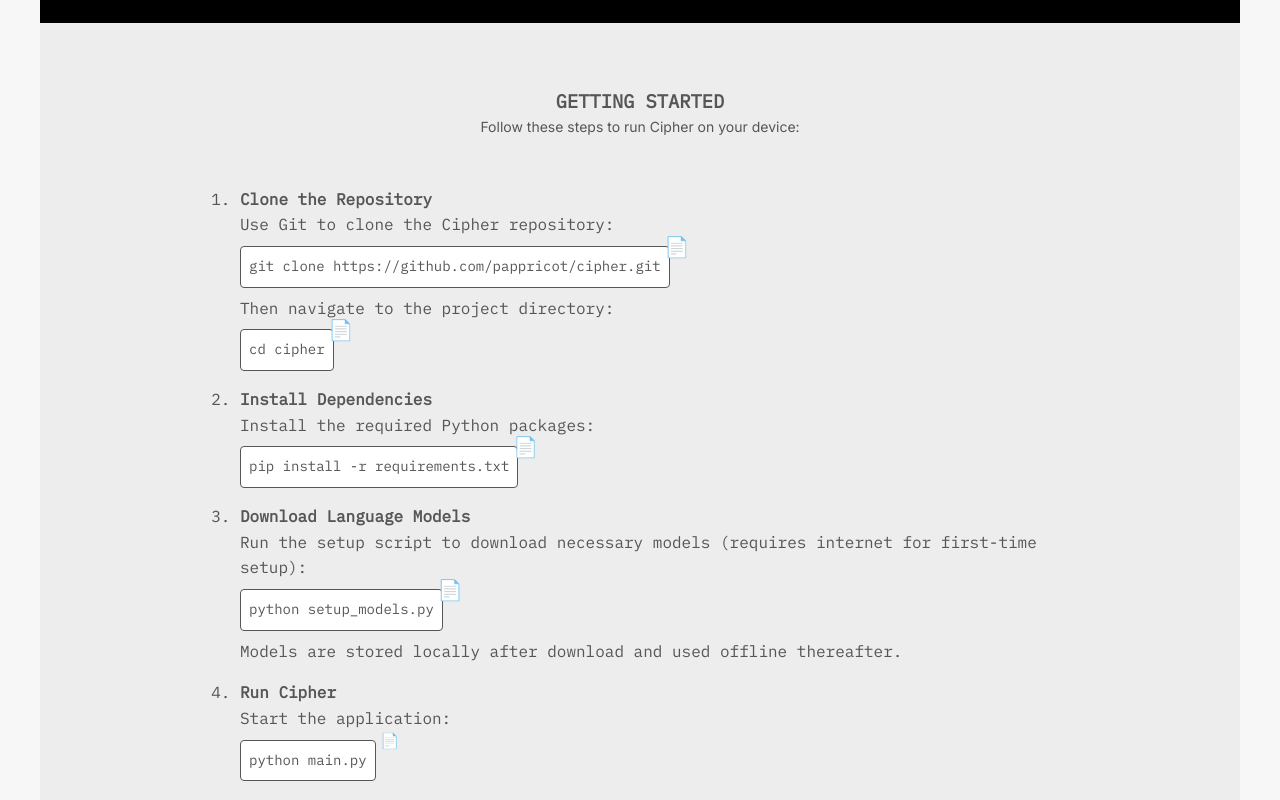
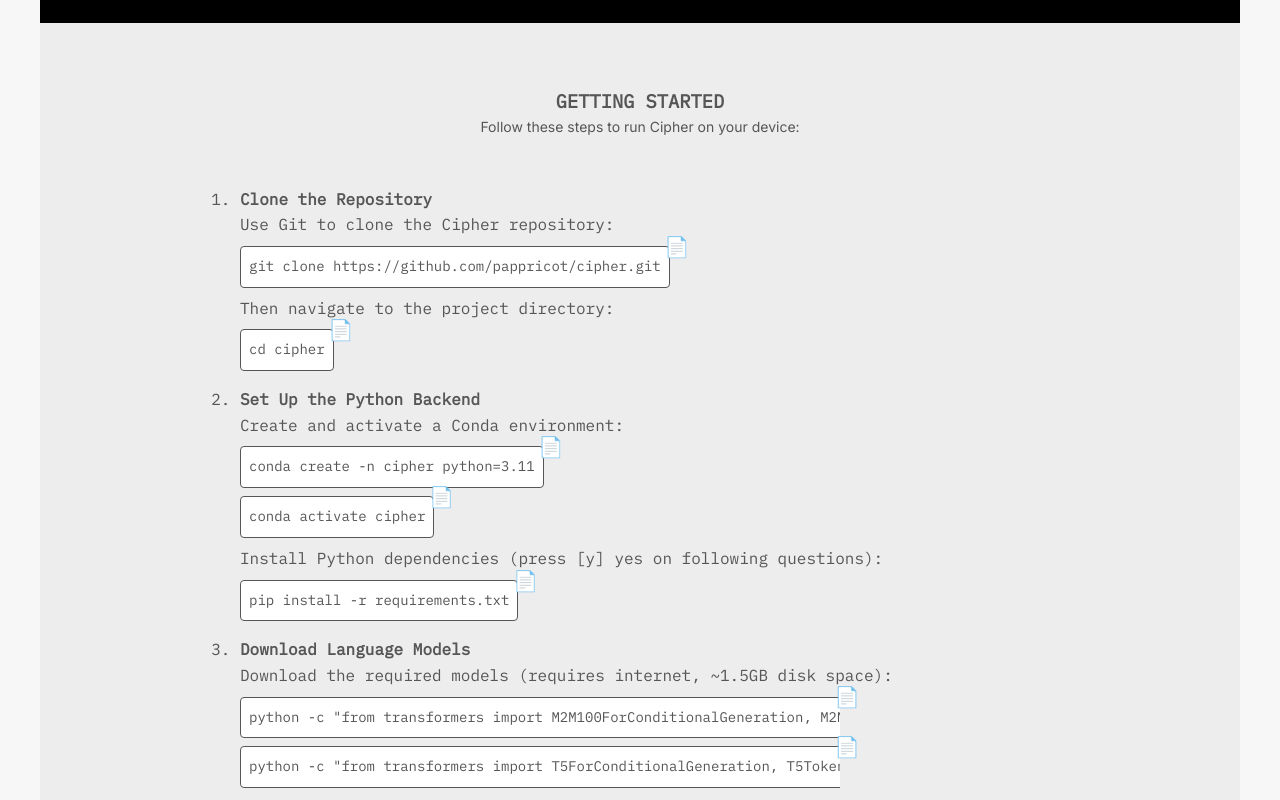
Before and after one commit to pappricot/CipherLandingPage, a plain HTML site: page index.html in a window 1280 px wide. Shown: the part 2000-2800 px from the top of the page. Drawn offline with nearby package versions, Linux system fonts and the light colour scheme.

Commit message:
edit getting started to use conda instruction

```diff
--- a/index.html
+++ b/index.html
@@ -75,30 +75,73 @@
           <button class="copy-btn" data-clipboard-text="cd cipher"> 📄</button>
         </div>
       </li>
-      <li><strong>Install Dependencies</strong><br>
-        Install the required Python packages:
+      <li><strong>Set Up the Python Backend</strong><br>
+        Create and activate a Conda environment:
+        <div class="code-block">
+          <pre><code>conda create -n cipher python=3.11</code></pre>
+          <button class="copy-btn" data-clipboard-text="conda create -n cipher python=3.11"> 📄</button>
+        </div>
+        <div class="code-block">
+          <pre><code>conda activate cipher</code></pre>
+          <button class="copy-btn" data-clipboard-text="conda activate cipher"> 📄</button>
+        </div>
+        Install Python dependencies (press [y] yes on following questions):
         <div class="code-block">
           <pre><code>pip install -r requirements.txt</code></pre>
           <button class="copy-btn" data-clipboard-text="pip install -r requirements.txt"> 📄</button>
         </div>
       </li>
       <li><strong>Download Language Models</strong><br>
-        Run the setup script to download necessary models (requires internet for first-time setup):
+        Download the required models (requires internet, ~1.5GB disk space):
         <div class="code-block">
-          <pre><code>python setup_models.py</code></pre>
-          <button class="copy-btn" data-clipboard-text="python setup_models.py"> 📄</button>
+          <div class="scrollable">
+            <pre><code>python -c "from transformers import M2M100ForConditionalGeneration, M2M100Tokenizer; M2M100ForConditionalGeneration.from_pretrained('facebook/m2m100_418M').save_pretrained('./models/m2m100_418M'); M2M100Tokenizer.from_pretrained('facebook/m2m100_418M').save_pretrained('./models/m2m100_418M')"</code></pre>
+          </div>
+          <button class="copy-btn" data-clipboard-text="python -c &quot;from transformers import M2M100ForConditionalGeneration, M2M100Tokenizer; M2M100ForConditionalGeneration.from_pretrained('facebook/m2m100_418M').save_pretrained('./models/m2m100_418M'); M2M100Tokenizer.from_pretrained('facebook/m2m100_418M').save_pretrained('./models/m2m100_418M')&quot;"> 📄</button>
+        </div>
+        <div class="code-block">
+          <div class="scrollable">
+            <pre><code>python -c "from transformers import T5ForConditionalGeneration, T5Tokenizer; T5ForConditionalGeneration.from_pretrained('t5-small').save_pretrained('./models/t5-small'); T5Tokenizer.from_pretrained('t5-small').save_pretrained('./models/t5-small')"</code></pre>
+          </div>
+          <button class="copy-btn" data-clipboard-text="python -c &quot;from transformers import T5ForConditionalGeneration, T5Tokenizer; T5ForConditionalGeneration.from_pretrained('t5-small').save_pretrained('./models/t5-small'); T5Tokenizer.from_pretrained('t5-small').save_pretrained('./models/t5-small')&quot;"> 📄</button>
         </div>
         Models are stored locally after download and used offline thereafter.
       </li>
+      <li><strong>Set Up the Frontend</strong><br>
+        Navigate to the frontend directory and install Node.js dependencies:
+        <div class="code-block">
+          <pre><code>cd frontend</code></pre>
+          <button class="copy-btn" data-clipboard-text="cd frontend"> 📄</button>
+        </div>
+        <div class="code-block">
+          <pre><code>npm install</code></pre>
+          <button class="copy-btn" data-clipboard-text="npm install"> 📄</button>
+        </div>
+        <div class="code-block">
+          <pre><code>cd ..</code></pre>
+          <button class="copy-btn" data-clipboard-text="cd .."> 📄</button>
+        </div>
+      </li>
       <li><strong>Run Cipher</strong><br>
+        Ensure the `run.sh` script is executable:
+        <div class="code-block">
+          <pre><code>chmod +x run.sh</code></pre>
+          <button class="copy-btn" data-clipboard-text="chmod +x run.sh"> 📄</button>
+        </div>
         Start the application:
         <div class="code-block">
-          <pre><code>python main.py</code></pre>
-          <button class="copy-btn" data-clipboard-text="python main.py"><span class="emoji"> 📄</span></button>
+          <pre><code>bash run.sh</code></pre>
+          <button class="copy-btn" data-clipboard-text="bash run.sh"> 📄</button>
         </div>
+        On Windows, use `run.bat` instead:
+        <div class="code-block">
+          <pre><code>run.bat</code></pre>
+          <button class="copy-btn" data-clipboard-text="run.bat"> 📄</button>
+        </div>
+        Access the app in your browser at <a href="http://localhost:3000" target="_blank">http://localhost:3000</a>.
       </li>
     </ol>
-    <p><strong>Notes:</strong> Ensure you have Python 3.11+ and Git installed. For advanced users, optional Docker instructions are available in the <a href="https://github.com/pappricot/cipher/blob/main/README.md" target="_blank">GitHub README</a>.</p>
+    <p><strong>Notes:</strong> Requires Miniconda, Python 3.11+ (managed by Conda), Node.js v20.12.0+, and Git installed. If port 5000 is in use, change the port in <code>server.py</code> (e.g., to 5001) and update <code>frontend/src/App.js</code> accordingly. For advanced users, Docker support is planned; see the <a href="https://github.com/pappricot/cipher/blob/main/README.md" target="_blank">GitHub README</a> for details.</p>
   </section>
 
   <section id="contact-me" data-aos="fade-up">
--- a/styles.css
+++ b/styles.css
@@ -304,6 +304,11 @@
     font-size: 15px;
   }
 
+  .scrollable {
+    max-width: 600px;
+    overflow-x: auto;
+    white-space: nowrap;
+  }
   #contact-me form {
     display: flex;
     flex-direction: column;
```
